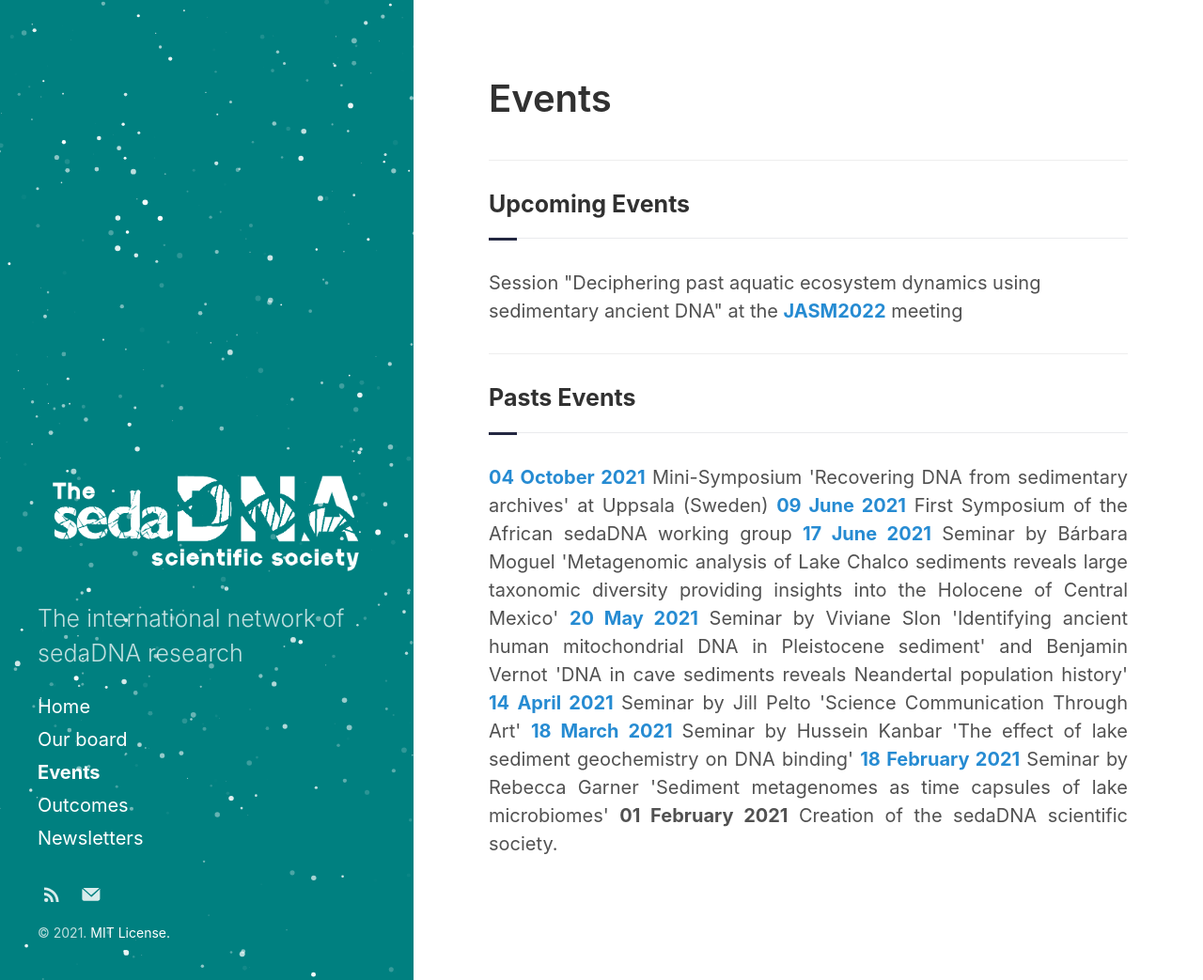
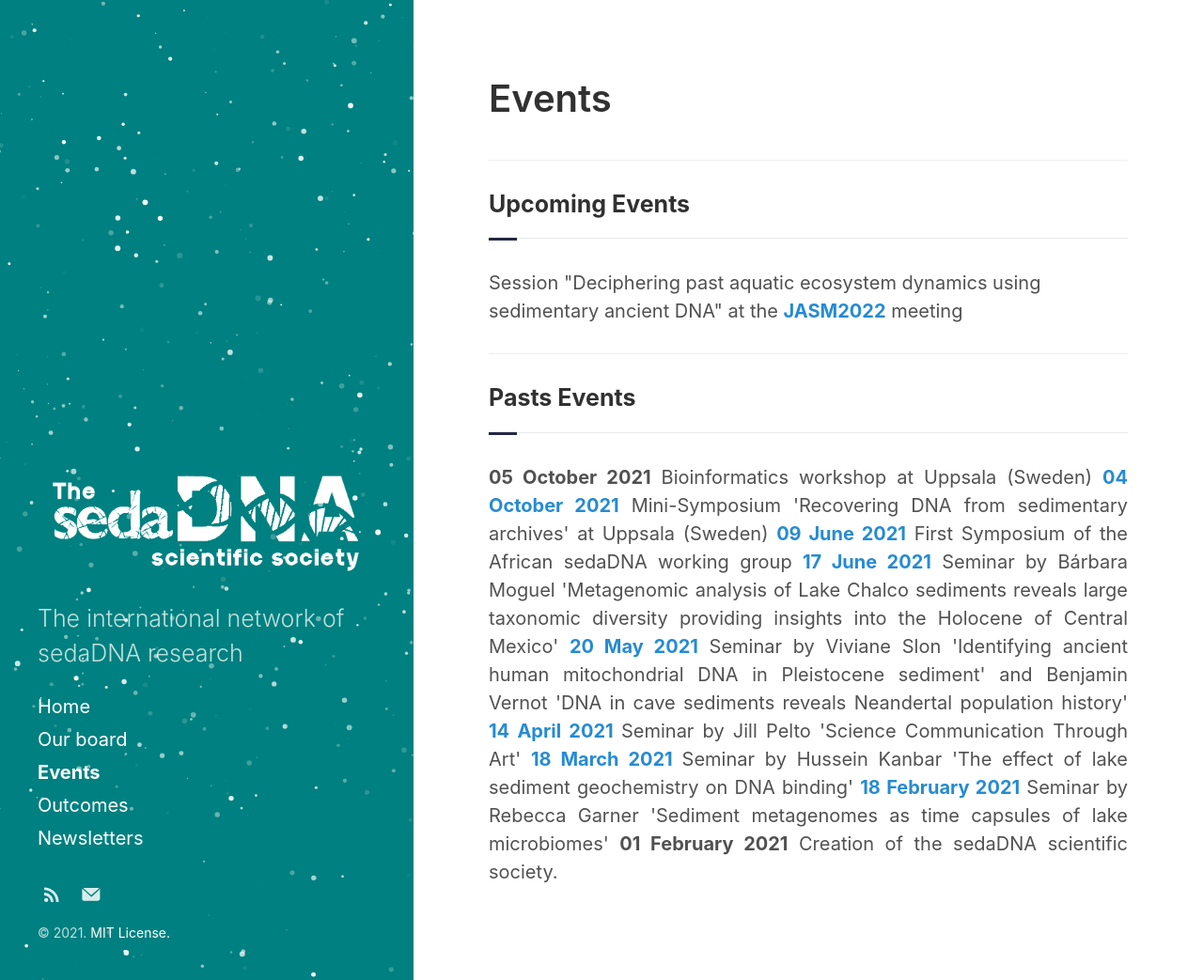
Before and after one commit to sedadna/sedadna.github.io, a Jekyll site: the page built from category/1-events.md, in a window 1280 px wide and 1043 px high. Shown: the whole window at 94% size. Built offline with Jekyll 4.4.1, drawn with Linux system fonts in a browser that asks for light colours.

Commit message:
Update 1-events.md

```diff
--- a/category/1-events.md
+++ b/category/1-events.md
@@ -18,5 +18,5 @@
 </div>
 
 <div class="intro">
-<p> <a href="https://www.youtube.com/watch?v=-57oTu1CrpU"><b>04 October 2021</b></a> Mini-Symposium 'Recovering DNA from sedimentary archives' at Uppsala (Sweden) <a href="https://www.youtube.com/watch?v=17sp_5l928s"><b>09 June 2021</b></a> First Symposium of the African sedaDNA working group <a href="https://www.youtube.com/watch?v=ioBCcIICxwQ"><b>17 June 2021</b></a> Seminar by Bárbara Moguel 'Metagenomic analysis of Lake Chalco sediments reveals large taxonomic diversity providing insights into the Holocene of Central Mexico' <a href="https://www.youtube.com/watch?v=0QYkxPMCQuk"><b>20 May 2021</b></a> Seminar by Viviane Slon 'Identifying ancient human mitochondrial DNA in Pleistocene sediment' and Benjamin Vernot 'DNA in cave sediments reveals Neandertal population history' <a href="https://www.youtube.com/watch?v=ZPYRj8lIn-c"><b>14 April 2021 </b></a> Seminar by Jill Pelto 'Science Communication Through Art' <a href="https://www.youtube.com/watch?v=59ZmHbODaUk"><b>18 March 2021 </b></a> Seminar by Hussein Kanbar 'The effect of lake sediment geochemistry on DNA binding' <a href="https://www.youtube.com/watch?v=0xt41PY25Xs"><b>18 February 2021</b></a> Seminar by Rebecca Garner 'Sediment metagenomes as time capsules of lake microbiomes' <b>01 February 2021</b> Creation of the sedaDNA scientific society.</p>
+<p> <b>05 October 2021</b> Bioinformatics workshop at Uppsala (Sweden) <a href="https://www.youtube.com/watch?v=-57oTu1CrpU"><b>04 October 2021</b></a> Mini-Symposium 'Recovering DNA from sedimentary archives' at Uppsala (Sweden) <a href="https://www.youtube.com/watch?v=17sp_5l928s"><b>09 June 2021</b></a> First Symposium of the African sedaDNA working group <a href="https://www.youtube.com/watch?v=ioBCcIICxwQ"><b>17 June 2021</b></a> Seminar by Bárbara Moguel 'Metagenomic analysis of Lake Chalco sediments reveals large taxonomic diversity providing insights into the Holocene of Central Mexico' <a href="https://www.youtube.com/watch?v=0QYkxPMCQuk"><b>20 May 2021</b></a> Seminar by Viviane Slon 'Identifying ancient human mitochondrial DNA in Pleistocene sediment' and Benjamin Vernot 'DNA in cave sediments reveals Neandertal population history' <a href="https://www.youtube.com/watch?v=ZPYRj8lIn-c"><b>14 April 2021 </b></a> Seminar by Jill Pelto 'Science Communication Through Art' <a href="https://www.youtube.com/watch?v=59ZmHbODaUk"><b>18 March 2021 </b></a> Seminar by Hussein Kanbar 'The effect of lake sediment geochemistry on DNA binding' <a href="https://www.youtube.com/watch?v=0xt41PY25Xs"><b>18 February 2021</b></a> Seminar by Rebecca Garner 'Sediment metagenomes as time capsules of lake microbiomes' <b>01 February 2021</b> Creation of the sedaDNA scientific society.</p>
 </div>
```
